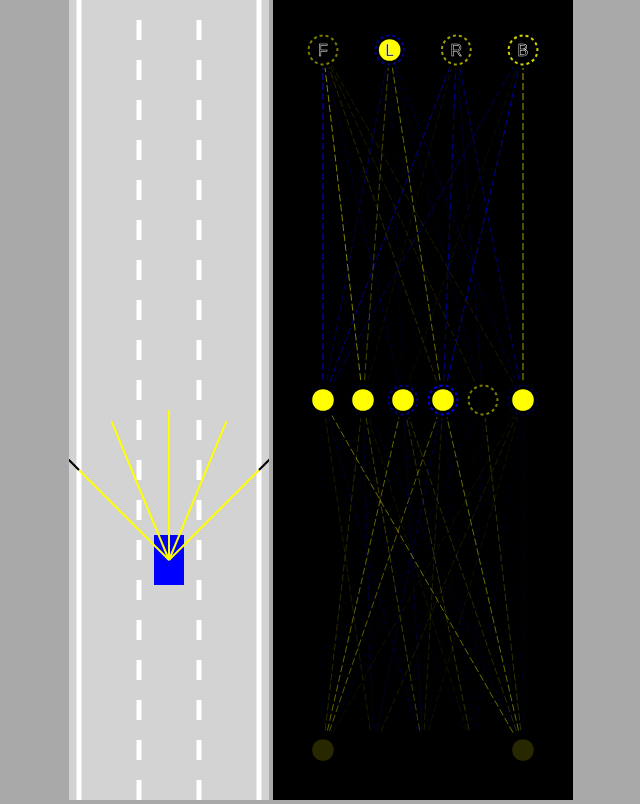
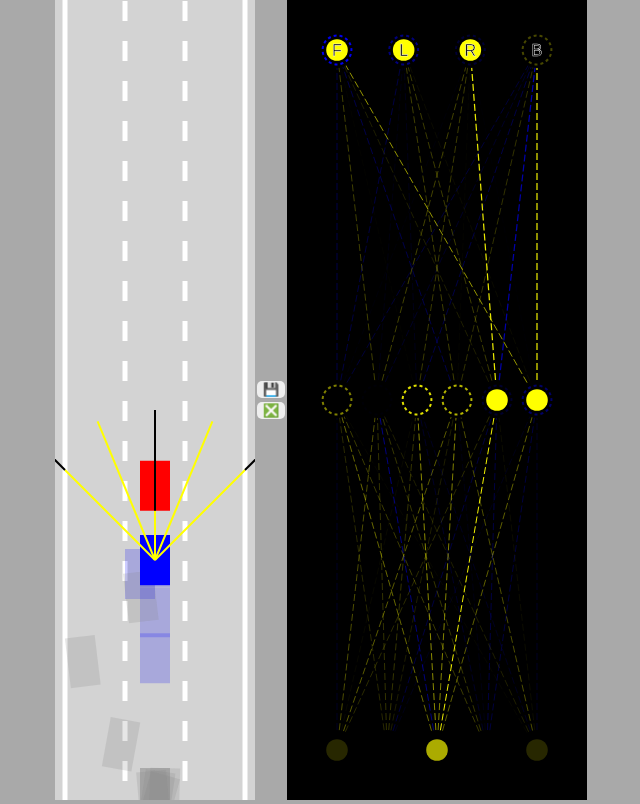
Before and after one commit to Shahabaz-Bagwan/java-script-project, a plain HTML site: page index.html in a window 1280 px wide. Shown: the whole page, without its empty margins (319-959 px from the left). Drawn offline with Linux system fonts and the light colour scheme.

Commit message:
add multiple car genration and save best generation

```diff
--- a/car.js
+++ b/car.js
@@ -119,7 +119,7 @@ class Car {
     this.y -= Math.cos(this.angle) * this.speed;
   }
 
-  draw(ctx, color) {
+  draw(ctx, color, drawSensor = false) {
     if (this.damaged) {
       ctx.fillStyle = "gray";
     } else {
@@ -132,7 +132,7 @@ class Car {
     }
     ctx.fill();
 
-    if (this.sensor) {
+    if (this.sensor && drawSensor) {
       this.sensor.draw(ctx);
     }
   }
--- a/index.html
+++ b/index.html
@@ -7,6 +7,10 @@
 
 <body>
 	<canvas id="carCanvas"></canvas>
+	<div id="verticalButtons">
+		<button onclick="save()">💾</button>
+		<button onclick="discard()">❎</button>
+	</div>
 	<canvas id="networkCanvas"></canvas>
 	<script src="visualizer.js"></script>
 	<script src="network.js"></script>
--- a/main.js
+++ b/main.js
@@ -7,37 +7,76 @@ networkCanvas.width = 300;
 const carContext = carCanvas.getContext("2d");
 const networkContext = networkCanvas.getContext("2d");
 const road = new Road(carCanvas.width / 2, carCanvas.width * 0.9);
-const car = new Car(road.getLaneCenter(1), 100, 30, 50, "AI");
+
+const N = 100;
+const cars = generateCars(N);
+let bestCar = cars[0];
+
+if (localStorage.getItem("bestBrain")) {
+  bestCar.brain = JSON.parse(localStorage.getItem("bestBrain"));
+}
+
+
 const traffic = [
   new Car(road.getLaneCenter(1), -100, 30, 50, "DUMMY", 2)
 ]
 
 animate();
 
+function save() {
+  localStorage.setItem("bestBrain", JSON.stringify(bestCar.brain));
+}
+
+function discard() {
+  localStorage.removeItem("bestBrain");
+}
+
+function generateCars(N) {
+  const cars = [];
+  for (let i = 0; i < N; i++) {
+    cars.push(new Car(road.getLaneCenter(1), 100, 30, 50, "AI"));
+  }
+  return cars;
+}
+
 function animate(time) {
   for (let i = 0; i < traffic.length; i++) {
     traffic[i].update(road.borders, []);
   }
-  car.update(road.borders, traffic);
+  for (let i = 0; i < cars.length; i++) {
+    cars[i].update(road.borders, traffic);
+  }
+
+  bestCar = cars.find(
+    car => car.y == Math.min(
+      ...cars.map(
+        car => car.y
+      )
+    )
+  );
 
   carCanvas.height = window.innerHeight;
   networkCanvas.height = window.innerHeight;
 
   carContext.save();
-  carContext.translate(0, -car.y + carCanvas.height * 0.7);
+  carContext.translate(0, -bestCar.y + carCanvas.height * 0.7);
 
   road.draw(carContext);
 
   for (let i = 0; i < traffic.length; i++) {
     traffic[i].draw(carContext, "red");
   }
-
-  car.draw(carContext, "blue");
+  carContext.globalAlpha = 0.2;
+  for (let i = 0; i < cars.length; i++) {
+    cars[i].draw(carContext, "blue");
+  }
+  carContext.globalAlpha = 1;
+  bestCar.draw(carContext, "blue", true);
 
   carContext.restore();
 
 
   networkContext.lineDashOffset = -time / 50;
-  Visualizer.drawNetwork(networkContext, car.brain);
+  Visualizer.drawNetwork(networkContext, bestCar.brain);
   requestAnimationFrame(animate);
 }
--- a/style.css
+++ b/style.css
@@ -2,7 +2,22 @@ body {
 	margin: 0;
 	background: darkgray;
 	overflow: hidden;
-	text-align: center;
+	display: flex;
+	justify-content: center;
+	align-items: center;
+}
+
+#verticalButtons {
+	display: flex;
+	flex-direction: column;
+}
+
+button {
+	border: none;
+	border-radius: 5px;
+	padding: 5px 5px 7px, 5px;
+	margin: 2px;
+	cursor: pointer;
 }
 
 #networkCanvas {
```
